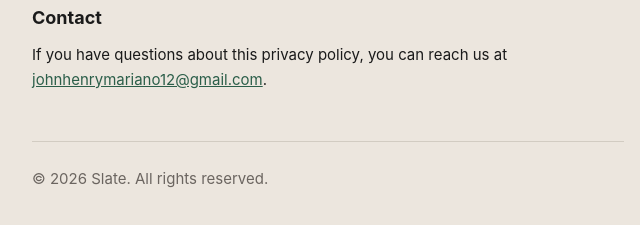
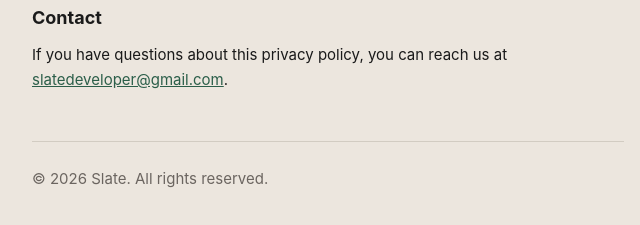
Before and after one commit to henwyy12/slate-privacy, a plain HTML site: page index.html in a window 1280 px wide. Shown: the part 1753-1978 px from the top of the page, 312-952 px from the left. Drawn offline with Linux system fonts and the light colour scheme.

Commit message:
Update contact email

```diff
--- a/index.html
+++ b/index.html
@@ -76,7 +76,7 @@
   <p>We may update this privacy policy from time to time. Any changes will be reflected on this page with an updated date.</p>
 
   <h2>Contact</h2>
-  <p>If you have questions about this privacy policy, you can reach us at <a href="mailto:johnhenrymariano12@gmail.com">johnhenrymariano12@gmail.com</a>.</p>
+  <p>If you have questions about this privacy policy, you can reach us at <a href="mailto:slatedeveloper@gmail.com">slatedeveloper@gmail.com</a>.</p>
 
   <div class="footer">
     <p>&copy; 2026 Slate. All rights reserved.</p>
```
